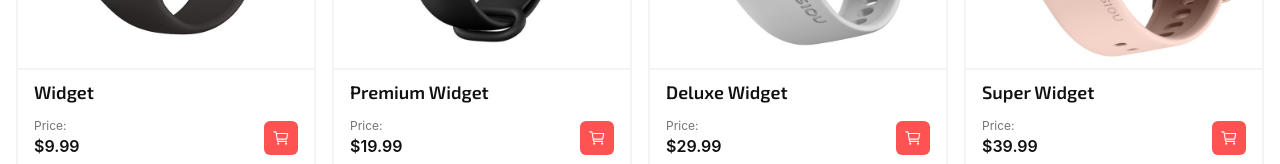
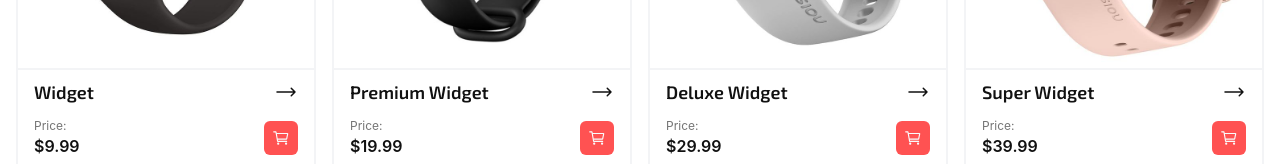
Before and after one commit to Timbar09/Cart-TypeScript-App, a React (Vite) app: page /products in a window 1280 px wide. Shown: the part 388-552 px from the top of the page. Built offline with nearby package versions, Linux system fonts and the light colour scheme.

Commit message:
Refactor ProductView component to enhance layout and improve total price display

```diff
--- a/src/components/Products/Product.tsx
+++ b/src/components/Products/Product.tsx
@@ -32,7 +32,7 @@ const Product = ({ product, dispatch, REDUCER_ACTIONS, inCart }: ProductProps):
   const content = (
     <li className="relative mb-4 @xs:mb-0 border-2 border-gray-100 rounded-lg overflow-hidden hover:shadow-lg pt-4">
       <header className="absolute top-0 right-0 flex items-center justify-between p-4">
-        <span></span>
+        <span />
 
         <Button
           className="px-2 bg-transparent hover:bg-primary-50 hover:text-primary"
@@ -44,13 +44,14 @@ const Product = ({ product, dispatch, REDUCER_ACTIONS, inCart }: ProductProps):
       </header>
 
       <img src={img} alt={product.name} className="w-100 border-b-2 border-gray-100" />
+
       <Link
         to={`/products/${product.sku}`}
-        className="group flex items-center text-lg font-semibold text-text-primary py-2 px-4"
+        className="product__link group flex items-center text-lg font-semibold text-text-primary py-2 px-4"
       >
         <h3 className="">{product.name}</h3>
 
-        <ChevronRightIcon className="relative text-2xl opacity-0 left-0 group-hover:left-2 group-hover:opacity-100 transition-all duration-300 delay-75" />
+        <ChevronRightIcon className="product__link--arrow relative text-2xl opacity-0 left-0 group-hover:left-2 group-hover:opacity-100 transition-all duration-300 delay-75" />
       </Link>
 
       <div className="flex items-center justify-between gap-1 flex-wrap pt-1 px-4 pb-4">
--- a/src/components/Products/ProductView.tsx
+++ b/src/components/Products/ProductView.tsx
@@ -76,7 +76,7 @@ const ProductView = () => {
             {cartLineItem ? 'Remove from Cart' : 'Add to Cart'}
           </Button>
 
-          <div className="left relative w-full sm:w-auto text-center flex flex-col sm:absolute sm:top-[5%] sm:bottom-[5%] sm:right-[100%] border-2 border-gray-100 rounded-s-lg">
+          <div className="left relative w-full sm:w-auto text-center flex flex-col sm:absolute sm:top-[5%] sm:bottom-[5%] sm:right-[100%] border-2 border-gray-100 rounded-s-lg rounded-e-lg sm:rounded-e-none">
             <h3 className="text-sm text-text-primary sm:w-max px-4 pt-6 sm:pt-4 pb-2 sm:pb-4">
               Similar Products
             </h3>
@@ -169,9 +169,13 @@ const ProductView = () => {
                   size="lg"
                 />
 
-                <p className="text-xl text-text-primary font-medium">
-                  {numToCurrency(cartLineItem.price * cartLineItem.quantity)}
-                </p>
+                <div>
+                  <h3 className="text-sm text-text-primary mb-1">Total</h3>
+
+                  <p className="text-xl text-text-primary font-medium">
+                    {numToCurrency(cartLineItem.price * cartLineItem.quantity)}
+                  </p>
+                </div>
               </div>
             )}
           </div>
--- a/src/index.scss
+++ b/src/index.scss
@@ -55,3 +55,17 @@ button {
 #product-view .right {
   box-shadow: 2px 2px 8px 2px rgba(0, 0, 0, 0.035);
 }
+
+.product {
+  &__link {
+    @media (hover: none) {
+      justify-content: space-between;
+    }
+
+    &--arrow {
+      @media (hover: none) {
+        opacity: 1;
+      }
+    }
+  }
+}
```
